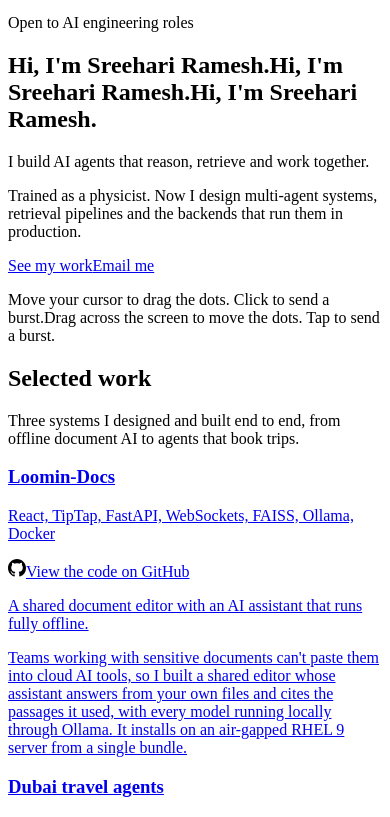
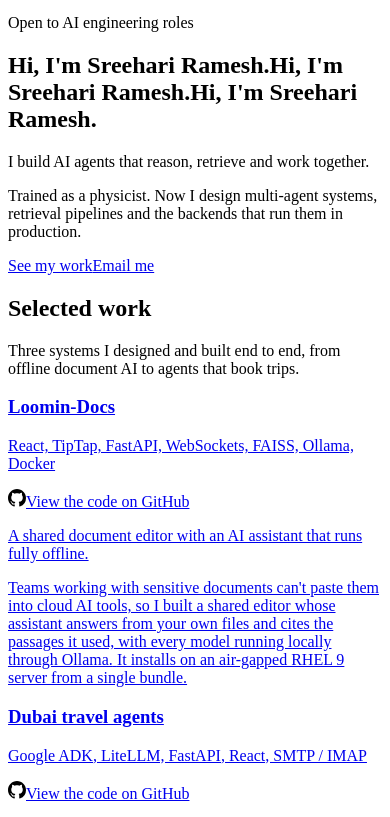
Before and after one commit to Sreehari-Ramesh/portfolio, a React (Vite) app: page / in a window 390 px wide. Shown: the part 1052-1869 px from the top of the page. Built offline with nearby package versions, Linux system fonts and the light colour scheme; the HTML template or start-up script is replaced by a standard one.

Commit message:
Tighten the space under the intro and drop the hero hint
Shorten the hero so the work section starts sooner, and remove the
"move your cursor" hint from the corner.

Co-Authored-By: Claude Opus 5.5 <noreply@anthropic.com>

```diff
--- a/src/App.tsx
+++ b/src/App.tsx
@@ -142,10 +142,6 @@ export default function App() {
               </div>
             </div>
           </div>
-          <p className="hint" aria-hidden="true">
-            <span className="mouse">Move your cursor to drag the dots. Click to send a burst.</span>
-            <span className="touch">Drag across the screen to move the dots. Tap to send a burst.</span>
-          </p>
         </section>
 
         <div className="path" ref={path}>
--- a/src/styles.css
+++ b/src/styles.css
@@ -272,14 +272,15 @@ button {
   position: relative;
   display: flex;
   align-items: center;
-  min-height: 100svh;
+  /* a little shorter than the screen so the work section starts sooner */
+  min-height: 82svh;
 }
 .hero-inner {
   position: relative;
   width: 100%;
   max-width: 78rem;
   margin-inline: auto;
-  padding: 7rem var(--gutter) 6rem;
+  padding: 7rem var(--gutter) 2.5rem;
 }
 .hero-copy {
   max-width: 36rem;
@@ -337,15 +338,6 @@ button {
   flex-wrap: wrap;
   gap: 0.75rem;
   margin-top: 2rem;
-}
-.hint {
-  position: absolute;
-  right: var(--gutter);
-  bottom: 1.5rem;
-  font-family: var(--mono);
-  font-size: 0.75rem;
-  color: var(--muted);
-  pointer-events: none;
 }
 
 /* streamed tagline: ghost and live text share one cell so nothing shifts */
@@ -1061,11 +1053,7 @@ h2 {
   /* on narrow screens the copy sits in the middle of the dot grid */
   .hero-inner {
     padding-top: 6rem;
-    padding-bottom: 5.5rem;
-  }
-  .hint {
-    left: var(--gutter);
-    right: auto;
+    padding-bottom: 2rem;
   }
   .row-head,
   .row-body,
```
